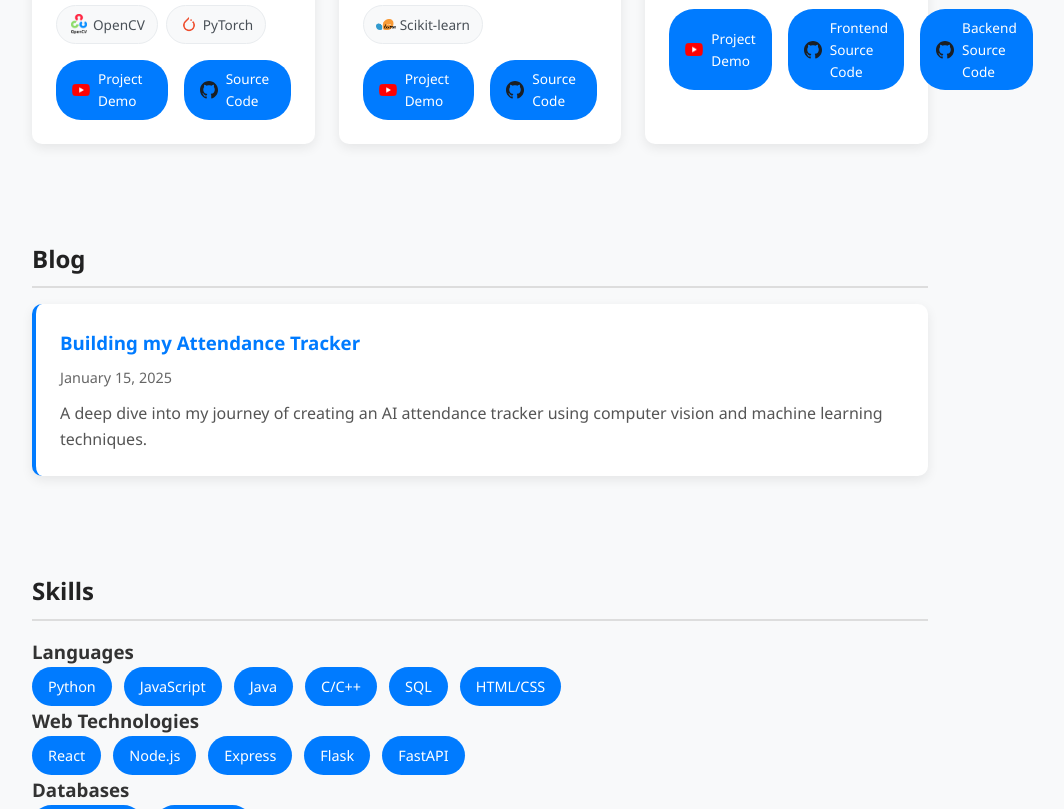
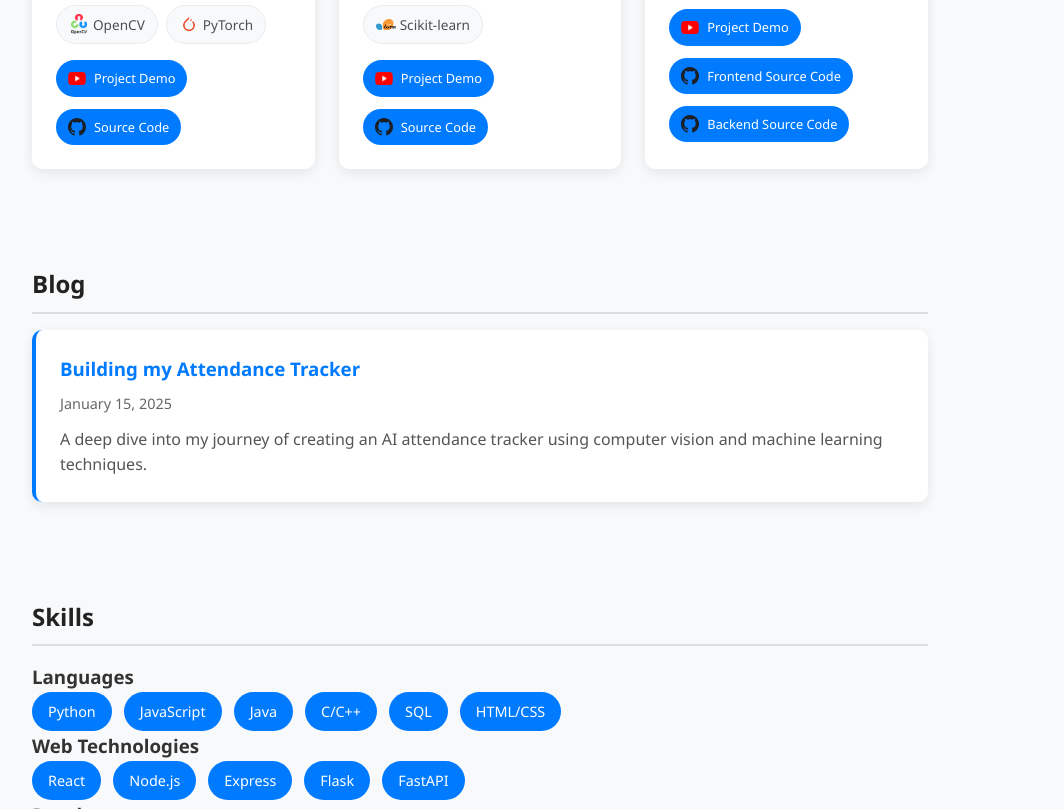
Before and after one commit to ArjunC36532/Portfolio, a plain HTML site: page index.html in a window 1280 px wide. Shown: the part 911-1720 px from the top of the page, without its empty margins (160-1224 px from the left). Drawn offline with Linux system fonts and the light colour scheme.

Commit message:
changes to padding

```diff
--- a/styles.css
+++ b/styles.css
@@ -113,21 +113,23 @@
   .project-links {
     margin-top: 1rem;
     display: flex;
-    gap: 1rem;
+    flex-wrap: wrap;
+    gap: 0.75rem;
   }
 
   .project-link-item {
     display: flex;
     align-items: center;
     gap: 0.5rem;
-    padding: 0.5rem 1rem;
+    padding: 0.5rem 0.75rem;
     background-color: #007bff;
     color: white;
     text-decoration: none;
     border-radius: 25px;
-    font-size: 0.85rem;
+    font-size: 0.8rem;
     font-weight: 500;
     transition: background-color 0.2s ease;
+    white-space: nowrap;
   }
 
   .project-link-item:hover {
```
